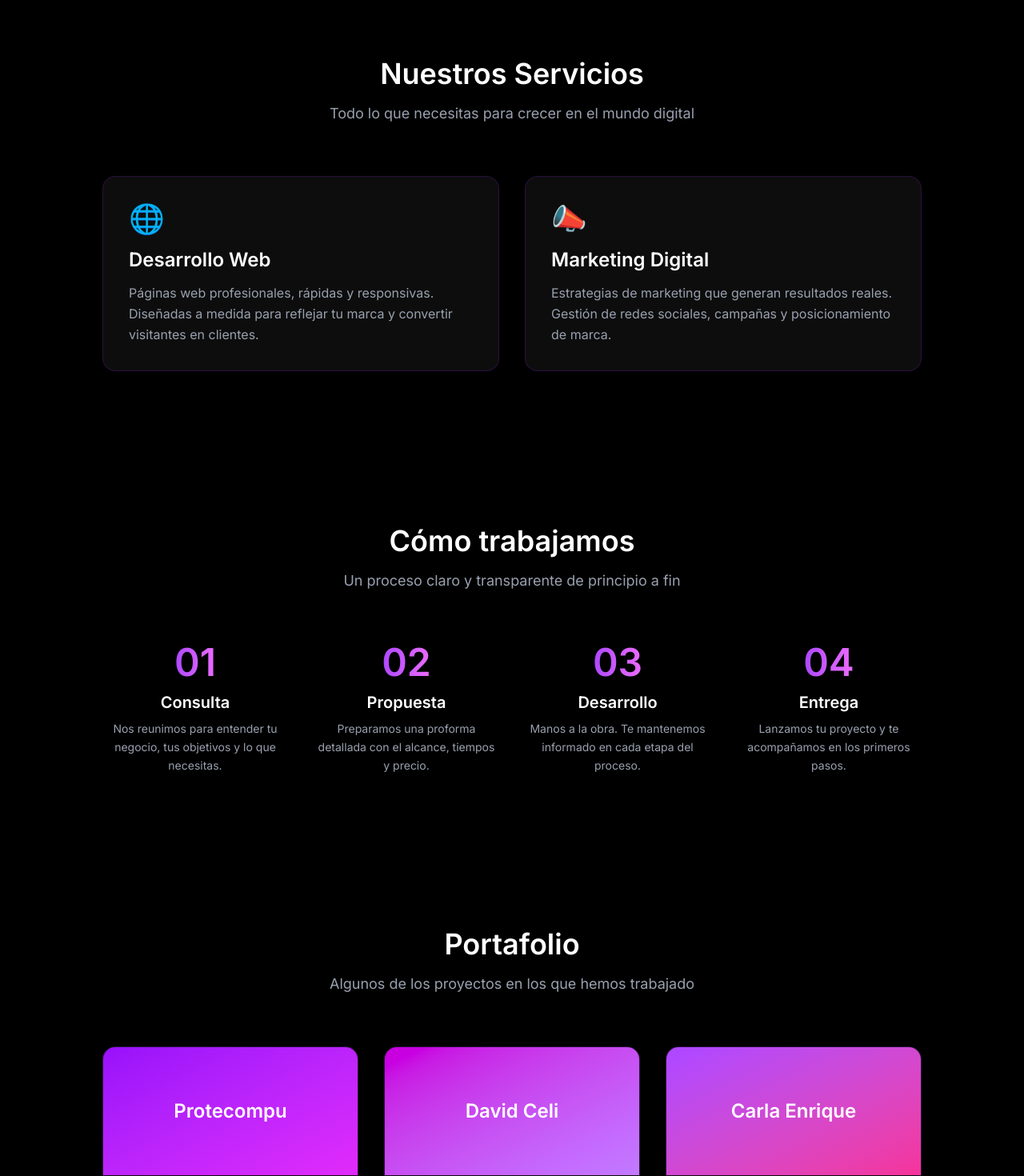
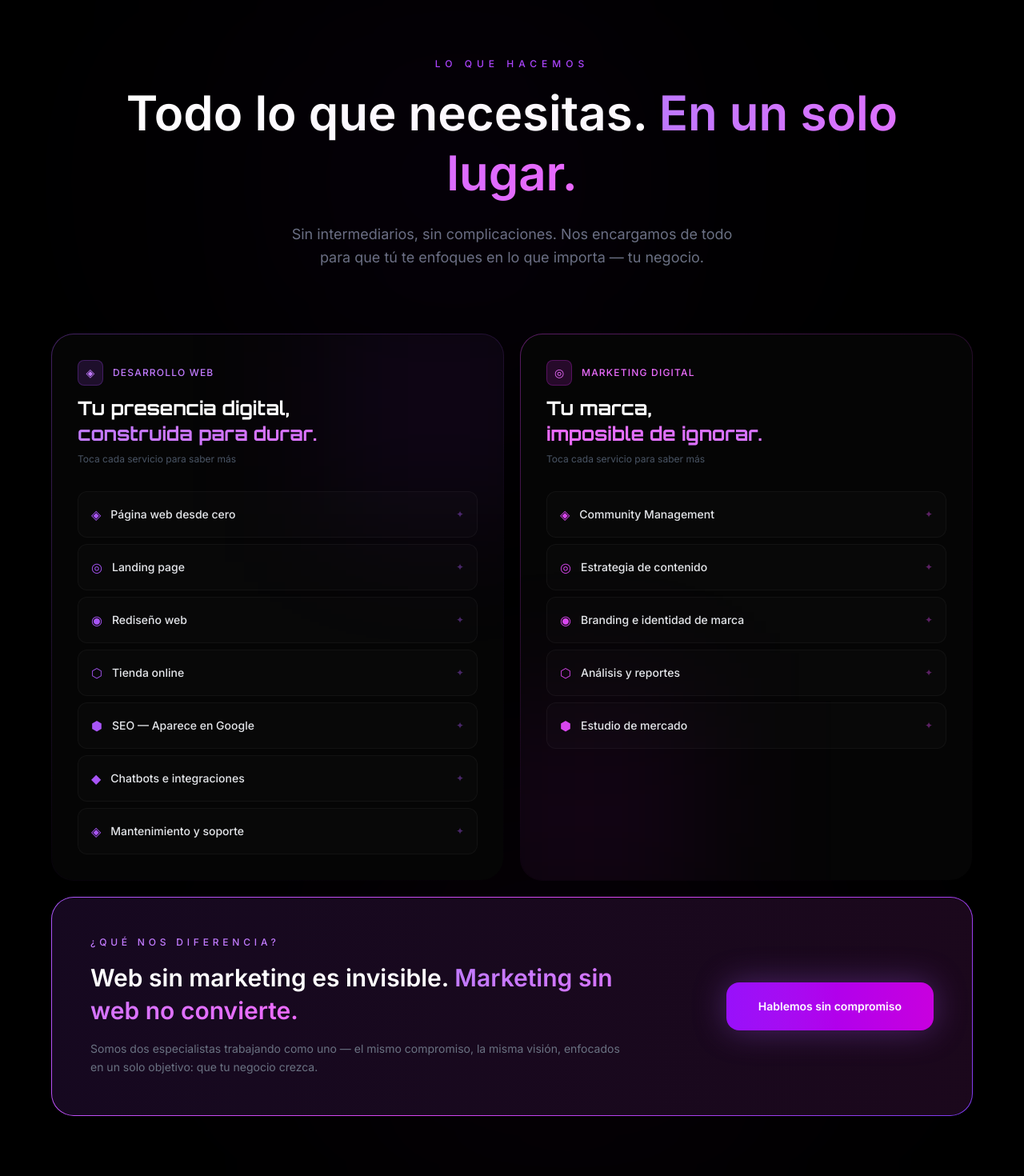
Before and after one commit to Kovaro-Tech/kovaro-web, a React (Vite) app: page / in a window 1280 px wide. Shown: the part 2240-3710 px from the top of the page at 80% size. Built offline with nearby package versions, Linux system fonts and the light colour scheme.

Commit message:
fix code - services

```diff
--- a/src/sections/Servicios.jsx
+++ b/src/sections/Servicios.jsx
@@ -1,40 +1,265 @@
+import { useState } from 'react'
 import AnimatedSection from '../components/AnimatedSection'
 
+const webServicios = [
+  {
+    titulo: "Página web desde cero",
+    descripcion: "Te conseguimos el dominio, configuramos el servidor y construimos tu sitio completo. Tú no tienes que hacer nada técnico.",
+    icono: "◈"
+  },
+  {
+    titulo: "Landing page",
+    descripcion: "Una página enfocada en un solo objetivo: que el visitante te contacte, compre o se registre. Simple y efectiva.",
+    icono: "◎"
+  },
+  {
+    titulo: "Rediseño web",
+    descripcion: "¿Tu web se ve vieja o no genera resultados? La modernizamos sin perder lo que ya tienes.",
+    icono: "◉"
+  },
+  {
+    titulo: "Tienda online",
+    descripcion: "Vende tus productos o servicios por internet. Pagos, catálogo y gestión de pedidos — todo incluido.",
+    icono: "⬡"
+  },
+  {
+    titulo: "SEO — Aparece en Google",
+    descripcion: "Optimizamos tu web para que salgas en los primeros resultados cuando alguien busca lo que ofreces.",
+    icono: "⬢"
+  },
+  {
+    titulo: "Chatbots e integraciones",
+    descripcion: "Automatizamos respuestas, formularios y procesos para que tu negocio funcione solo, incluso de noche.",
+    icono: "◆"
+  },
+  {
+    titulo: "Mantenimiento y soporte",
+    descripcion: "Después de entregar tu proyecto no desaparecemos. Cambios, actualizaciones y soporte sin fecha límite.",
+    icono: "◈"
+  },
+]
+
+const marketingServicios = [
+  {
+    titulo: "Community Management",
+    descripcion: "Nos encargamos de tus redes sociales — publicaciones, respuestas y crecimiento diario sin que tú muevas un dedo.",
+    icono: "◈"
+  },
+  {
+    titulo: "Estrategia de contenido",
+    descripcion: "Planificamos qué publicar, cuándo y cómo para que tu audiencia crezca y se quede.",
+    icono: "◎"
+  },
+  {
+    titulo: "Branding e identidad de marca",
+    descripcion: "Logo, colores, tipografía y tono de voz — todo lo que hace que tu marca sea reconocible y profesional.",
+    icono: "◉"
+  },
+  {
+    titulo: "Análisis y reportes",
+    descripcion: "Te decimos exactamente qué está funcionando y qué no, con números reales y recomendaciones claras.",
+    icono: "⬡"
+  },
+  {
+    titulo: "Estudio de mercado",
+    descripcion: "Investigamos tu competencia y tu audiencia para encontrar oportunidades que otros no están aprovechando.",
+    icono: "⬢"
+  },
+]
+
+function ServicioItem({ item, color }) {
+  const [abierto, setAbierto] = useState(false)
+
+  const colorMap = {
+    purple: {
+      border: 'rgba(168,85,247,0.5)',
+      bg: 'rgba(168,85,247,0.07)',
+      icon: '#a855f7',
+      dot: 'rgba(168,85,247,0.6)'
+    },
+    fuchsia: {
+      border: 'rgba(217,70,239,0.5)',
+      bg: 'rgba(217,70,239,0.07)',
+      icon: '#d946ef',
+      dot: 'rgba(217,70,239,0.6)'
+    }
+  }
+
+  const c = colorMap[color]
+
+  return (
+    <div
+      onClick={() => setAbierto(!abierto)}
+      className="cursor-pointer rounded-xl p-4 transition-all duration-300 border"
+      style={{
+        borderColor: abierto ? c.border : 'rgba(255,255,255,0.04)',
+        background: abierto ? c.bg : 'rgba(255,255,255,0.015)',
+      }}
+    >
+      <div className="flex items-center justify-between gap-3">
+        <div className="flex items-center gap-3">
+          <span className="text-base flex-shrink-0" style={{ color: c.icon }}>{item.icono}</span>
+          <span className="text-gray-200 text-sm font-medium">{item.titulo}</span>
+        </div>
+        <span
+          className="text-xs flex-shrink-0 transition-all duration-300"
+          style={{
+            color: c.icon,
+            transform: abierto ? 'rotate(45deg)' : 'rotate(0deg)',
+            opacity: abierto ? 1 : 0.4
+          }}
+        >
+          ✦
+        </span>
+      </div>
+
+      <div
+        className="overflow-hidden transition-all duration-300"
+        style={{ maxHeight: abierto ? '80px' : '0px', opacity: abierto ? 1 : 0 }}
+      >
+        <p className="text-gray-500 text-xs leading-relaxed mt-3 pl-6 border-l"
+          style={{ borderColor: c.dot }}
+        >
+          {item.descripcion}
+        </p>
+      </div>
+    </div>
+  )
+}
+
 function Servicios() {
+  const scrollToContact = () => {
+    document.getElementById('contacto').scrollIntoView({ behavior: 'smooth' })
+  }
+
   return (
-        <section id="servicios" className="bg-black py-24 px-6">
+    <section id="servicios" className="bg-black py-24 px-6 overflow-hidden relative">
+
+      <div className="absolute top-0 left-1/4 w-[500px] h-[500px] bg-purple-700/5 blur-[150px] pointer-events-none rounded-full" />
+      <div className="absolute bottom-0 right-1/4 w-[500px] h-[500px] bg-fuchsia-700/5 blur-[150px] pointer-events-none rounded-full" />
 
       <AnimatedSection>
-                <div className="max-w-5xl mx-auto text-center mb-16">
-                    <h2 className="text-4xl font-bold text-white mb-4">Nuestros Servicios</h2>
-                    <p className="text-gray-400 text-lg">Todo lo que necesitas para crecer en el mundo digital</p>
-                </div>
-            </AnimatedSection>
-
-            <div className="max-w-5xl mx-auto grid md:grid-cols-2 gap-8">
-
-                <AnimatedSection>
-                    <div className="border border-purple-900/40 bg-white/5 rounded-2xl p-8 hover:border-purple-500/60 transition-colors">
-                        <div className="text-4xl mb-4">🌐</div>
-                        <h3 className="text-white text-2xl font-bold mb-3">Desarrollo Web</h3>
-                        <p className="text-gray-400 leading-relaxed">
-                            Páginas web profesionales, rápidas y responsivas. Diseñadas a medida para reflejar tu marca y convertir visitantes en clientes.
+        <div className="max-w-5xl mx-auto text-center mb-20">
+          <span className="text-purple-500 text-xs tracking-[0.5em] uppercase mb-4 block font-medium">
+            Lo que hacemos
+          </span>
+          <h2 className="text-5xl md:text-6xl font-bold text-white mb-6 leading-tight">
+            Todo lo que necesitas.{' '}
+            <span className="text-transparent bg-clip-text bg-gradient-to-r from-purple-400 to-fuchsia-400">
+              En un solo lugar.
+            </span>
+          </h2>
+          <p className="text-gray-500 text-lg max-w-xl mx-auto leading-relaxed">
+            Sin intermediarios, sin complicaciones. Nos encargamos de todo para que tú te enfoques en lo que importa — tu negocio.
           </p>
         </div>
       </AnimatedSection>
 
+      <div className="max-w-6xl mx-auto grid grid-cols-1 md:grid-cols-2 gap-5">
+
+        {/* CARD WEB */}
         <AnimatedSection>
-                    <div className="border border-purple-900/40 bg-white/5 rounded-2xl p-8 hover:border-purple-500/60 transition-colors">
-                        <div className="text-4xl mb-4">📣</div>
-                        <h3 className="text-white text-2xl font-bold mb-3">Marketing Digital</h3>
-                        <p className="text-gray-400 leading-relaxed">
-                            Estrategias de marketing que generan resultados reales. Gestión de redes sociales, campañas y posicionamiento de marca.
+          <div className="group relative rounded-[1.75rem] p-[1px] h-full transition-all duration-500"
+            style={{ background: 'linear-gradient(145deg, rgba(168,85,247,0.4) 0%, rgba(168,85,247,0.05) 60%, transparent 100%)' }}
+          >
+            <div className="bg-[#050505] rounded-[1.7rem] p-8 h-full relative overflow-hidden">
+              <div className="absolute -right-16 -top-16 w-72 h-72 bg-purple-600/8 blur-[90px] pointer-events-none transition-all duration-700 group-hover:bg-purple-600/15" />
+
+              <div className="relative z-10">
+                <div className="mb-8">
+                  <div className="flex items-center gap-3 mb-2">
+                    <div className="w-8 h-8 rounded-lg bg-purple-500/15 border border-purple-500/25 flex items-center justify-center">
+                      <span className="text-purple-400 text-sm">◈</span>
+                    </div>
+                    <span className="text-purple-400 text-xs tracking-widest uppercase font-medium">Desarrollo Web</span>
+                  </div>
+                  <h3 className="text-white text-2xl font-bold mt-3" style={{ fontFamily: 'Orbitron, sans-serif' }}>
+                    Tu presencia digital,
+                  </h3>
+                  <h3 className="text-transparent bg-clip-text bg-gradient-to-r from-purple-400 to-fuchsia-400 text-2xl font-bold" style={{ fontFamily: 'Orbitron, sans-serif' }}>
+                    construida para durar.
+                  </h3>
+                  <p className="text-gray-600 text-xs mt-2">Toca cada servicio para saber más</p>
+                </div>
+
+                <div className="flex flex-col gap-2">
+                  {webServicios.map((item) => (
+                    <ServicioItem key={item.titulo} item={item} color="purple" />
+                  ))}
+                </div>
+              </div>
+            </div>
+          </div>
+        </AnimatedSection>
+
+        {/* CARD MARKETING */}
+        <AnimatedSection>
+          <div className="group relative rounded-[1.75rem] p-[1px] h-full transition-all duration-500"
+            style={{ background: 'linear-gradient(145deg, rgba(217,70,239,0.4) 0%, rgba(217,70,239,0.05) 60%, transparent 100%)' }}
+          >
+            <div className="bg-[#050505] rounded-[1.7rem] p-8 h-full relative overflow-hidden">
+              <div className="absolute -left-16 -bottom-16 w-72 h-72 bg-fuchsia-600/8 blur-[90px] pointer-events-none transition-all duration-700 group-hover:bg-fuchsia-600/15" />
+
+              <div className="relative z-10">
+                <div className="mb-8">
+                  <div className="flex items-center gap-3 mb-2">
+                    <div className="w-8 h-8 rounded-lg bg-fuchsia-500/15 border border-fuchsia-500/25 flex items-center justify-center">
+                      <span className="text-fuchsia-400 text-sm">◎</span>
+                    </div>
+                    <span className="text-fuchsia-400 text-xs tracking-widest uppercase font-medium">Marketing Digital</span>
+                  </div>
+                  <h3 className="text-white text-2xl font-bold mt-3" style={{ fontFamily: 'Orbitron, sans-serif' }}>
+                    Tu marca,
+                  </h3>
+                  <h3 className="text-transparent bg-clip-text bg-gradient-to-r from-fuchsia-400 to-purple-400 text-2xl font-bold" style={{ fontFamily: 'Orbitron, sans-serif' }}>
+                    imposible de ignorar.
+                  </h3>
+                  <p className="text-gray-600 text-xs mt-2">Toca cada servicio para saber más</p>
+                </div>
+
+                <div className="flex flex-col gap-2">
+                  {marketingServicios.map((item) => (
+                    <ServicioItem key={item.titulo} item={item} color="fuchsia" />
+                  ))}
+                </div>
+              </div>
+            </div>
+          </div>
+        </AnimatedSection>
+
+        {/* FUSIÓN */}
+        <AnimatedSection className="md:col-span-2">
+          <div className="relative rounded-[1.75rem] p-[1px] overflow-hidden"
+            style={{ background: 'linear-gradient(135deg, #a855f7 0%, #d946ef 50%, #7c3aed 100%)' }}
+          >
+            <div className="bg-[#050505] rounded-[1.7rem] p-8 md:p-12 flex flex-col md:flex-row items-center justify-between gap-8 relative overflow-hidden">
+              <div className="absolute inset-0 bg-gradient-to-r from-purple-900/20 to-fuchsia-900/20 pointer-events-none" />
+
+              <div className="max-w-2xl relative z-10">
+                <p className="text-purple-400 text-xs tracking-[0.4em] uppercase font-medium mb-4">¿Qué nos diferencia?</p>
+                <h4 className="text-2xl md:text-3xl font-bold text-white mb-4 leading-snug">
+                  Web sin marketing es invisible.{' '}
+                  <span className="text-transparent bg-clip-text bg-gradient-to-r from-purple-400 to-fuchsia-400">
+                    Marketing sin web no convierte.
+                  </span>
+                </h4>
+                <p className="text-gray-500 text-sm leading-relaxed">
+                  Somos dos especialistas trabajando como uno — el mismo compromiso, la misma visión, enfocados en un solo objetivo: que tu negocio crezca.
                 </p>
+              </div>
+
+              <button
+                onClick={scrollToContact}
+                className="relative z-10 whitespace-nowrap px-10 py-5 bg-gradient-to-r from-purple-600 to-fuchsia-600 text-white font-bold rounded-2xl hover:from-purple-500 hover:to-fuchsia-500 transition-all duration-300 hover:-translate-y-1 active:scale-95 flex-shrink-0 text-sm"
+                style={{ boxShadow: '0 0 40px rgba(168,85,247,0.35)' }}
+              >
+                Hablemos sin compromiso
+              </button>
+            </div>
           </div>
         </AnimatedSection>
 
       </div>
-
     </section>
   )
 }
```
Lines whose indentation alone changed are shown as unchanged.
